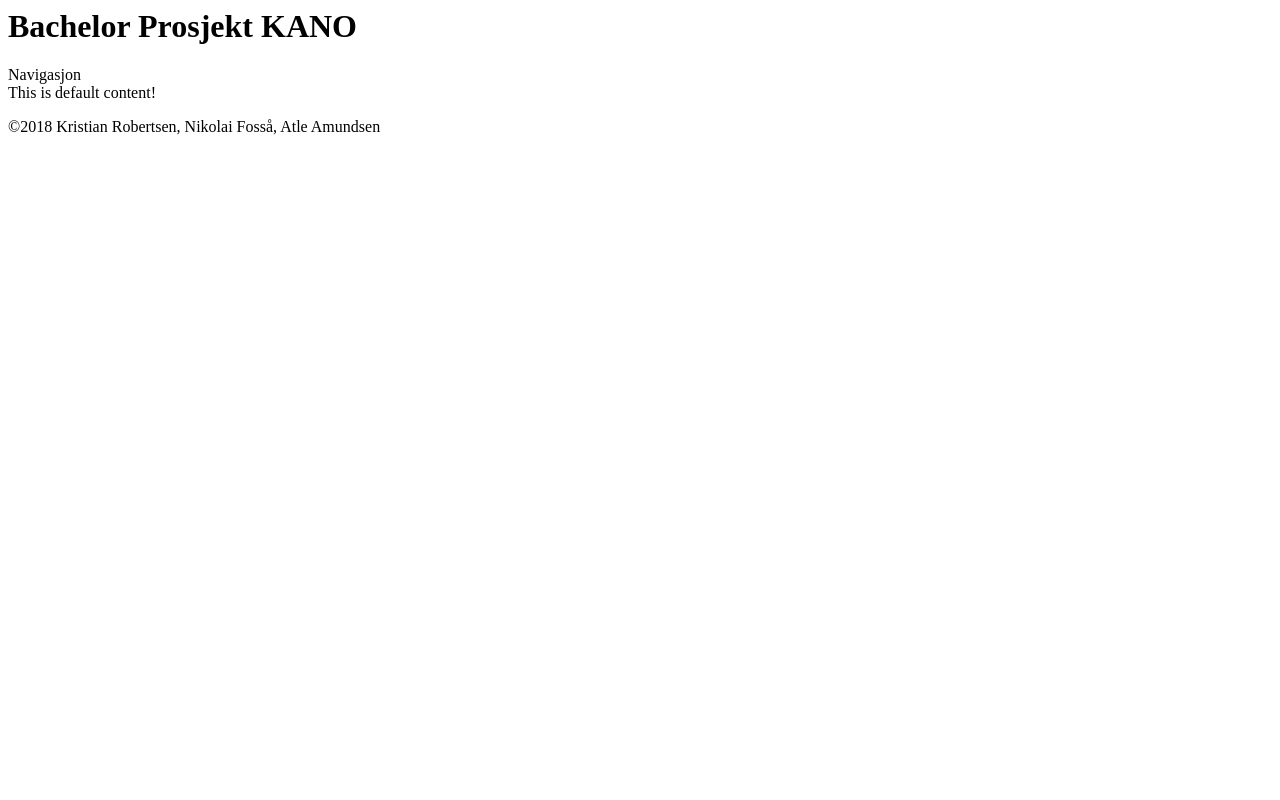
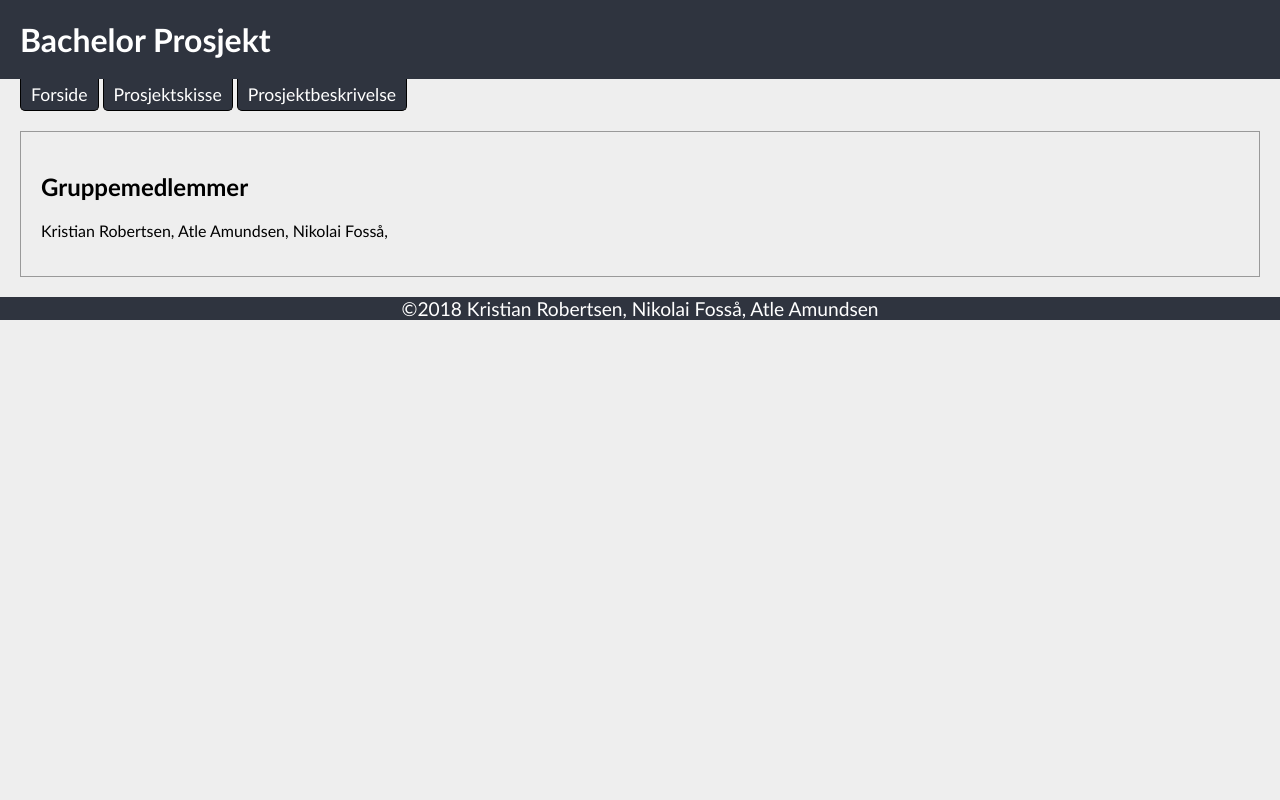
Before and after one commit to hrkristian/BachelorWeb, a Django app: page / in a window 1280 px wide. Run offline with Django 3.2, Linux system fonts and the light colour scheme.

Commit message:
Videreutvikle grunnstrukturen

```diff
--- a/BachelorWeb/settings.py
+++ b/BachelorWeb/settings.py
@@ -121,3 +121,6 @@ USE_TZ = True
 # https://docs.djangoproject.com/en/1.11/howto/static-files/
 
 STATIC_URL = '/static/'
+STATICFILES_DIRS = (
+    os.path.join(BASE_DIR, 'static'),
+)
--- /dev/null
+++ b/organizer/templates/organizer/beskrivelse.html
@@ -0,0 +1,5 @@
+{% extends parent_template|default:"base.html" %}
+
+{% block content %}
+<h2>Prosjektbeskrivelse</h2>
+{% endblock %}
--- /dev/null
+++ b/organizer/templates/organizer/skisse.html
@@ -0,0 +1,5 @@
+{% extends parent_template|default:"base.html" %}
+
+{% block content %}
+<h2>Prosjektskisse</h2>
+{% endblock %}
--- a/organizer/urls.py
+++ b/organizer/urls.py
@@ -1,7 +1,9 @@
 from django.conf.urls import url
 
-from .views import home
+from .views import (Home, ProsjektSkisse, ProsjektBeskrivelse)
 
 urlpatterns = [
-    url(r'^$', home, name='home')
+    url(r'^$', Home.as_view(), name='home'),
+    url(r'^skisse$', ProsjektSkisse.as_view(), name='skisse'),
+    url(r'^beskrivelse$', ProsjektBeskrivelse.as_view(), name='beskrivelse'),
 ]
--- a/organizer/views.py
+++ b/organizer/views.py
@@ -1,5 +1,20 @@
 from django.shortcuts import render
+from django.views.generic import View
+from django.http.response import HttpResponse
 
 # Create your views here.
-def home(request):
-    return render(request, 'organizer/home.html', {})
+class Home(View):
+    template_name = 'organizer/home.html'
+    medlemmer = ['Kristian Robertsen', 'Atle Amundsen', 'Nikolai Fosså']
+    def get(self, request):
+        return render(request, self.template_name, {'medlemmer':self.medlemmer})
+
+class ProsjektSkisse(View):
+    template_name = 'organizer/skisse.html'
+    def get(self, request):
+        return render(request, self.template_name, {})
+
+class ProsjektBeskrivelse(View):
+    template_name = 'organizer/beskrivelse.html'
+    def get(self, request):
+        return render(request, self.template_name, {})
--- /dev/null
+++ b/static/site/style.css
@@ -0,0 +1,54 @@
+/*
+* Dette er default stylesheet
+*/
+.nav_item {
+  display: inline-block;
+  color: #fff;
+  text-decoration: none;
+  padding: 5px 10px;
+  font-size: 1.1em;
+  background-color: rgb(47, 52, 63);
+  border: 1px solid black;
+  border-top: none;
+  border-bottom-left-radius: 5px;
+  border-bottom-right-radius: 5px;
+}
+.nav_item:hover {
+  background-color: rgb(56, 62, 75) ;
+}
+h1 {
+  margin: 0;
+  padding: 20px 0;
+}
+
+main {
+  border: 1px solid #999;
+  margin: 20px;
+  padding: 20px;
+}
+nav {
+
+}
+footer {
+  position: relative;
+  bottom: 0;
+  left: 0;
+  width: calc(100vw - 40px);
+
+  text-align: center;
+  font-size: 1.2em;
+}
+header, footer {
+  background: rgb(47, 52, 63);
+  color: #fff;
+}
+header, nav, footer {
+  padding-left: 20px;
+  padding-right: 20px;
+}
+body {
+  margin: 0;
+  font-family: cantarell, calibri;
+  height: 100vh;
+  background-color: #eee;
+}
--- a/templates/base.html
+++ b/templates/base.html
@@ -1,11 +1,17 @@
+{% load staticfiles %}
+
 <html lang="en">
 <head>
+  <link rel="stylesheet" href="{% static 'site/style.css' %}">
   <meta charset="utf-8">
   <title>
     {% block title %}
-      Bachelor Prosjekt KANO
+    Bachelor Prosjekt KANO
     {% endblock %}
   </title>
+  {% block head %}
+
+  {% endblock %}
   <meta http-equiv="X-UA-Compatible" content="IE=edge,chrome=1">
   <meta name="viewport" content="width=device-width, initial-scale=1">
   <!--[if IE]><script
@@ -18,18 +24,25 @@
 <body>
 
 <div><!-- container -->
-  <header>
-    <h1>Bachelor Prosjekt KANO</h1>
-  </header>
-
+  <header><h1>
+  {% block header %}
+    Bachelor Prosjekt
+  {% endblock %}
+  </h1></header>
   <nav>
-    Navigasjon
+    <a class="nav_item" href="{% url 'home' %}">Forside</a>
+    <a class="nav_item" href="{% url 'skisse' %}">Prosjektskisse</a>
+    <a class="nav_item" href="{% url 'beskrivelse' %}">Prosjektbeskrivelse</a>
   </nav>
 
   <main>
     {% block content %}
-      This is default content!
-
+    <h2>Gruppemedlemmer</h2>
+    <p>
+    {% for name in medlemmer %}
+      {{ name }},
+    {% endfor %}
+    </p>
     {% endblock %}
   </main>
 </div> <!-- container -->
```
Also changed, not shown: organizer/static/organizer/style.css (added).
